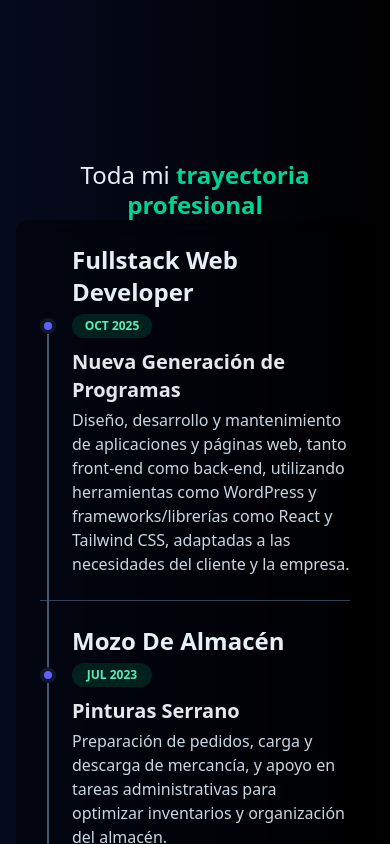
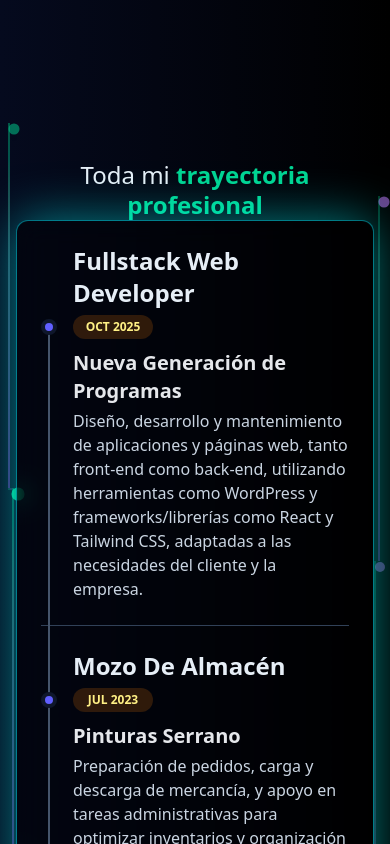
Before and after one commit to alvaroCodeLab/PortfolioWeb, a Next.js app: page / in a window 390 px wide. Shown: the part 940-1784 px from the top of the page. Built offline with nearby package versions, Linux system fonts and the light colour scheme.

Commit message:
Se mejoran varios aspectos visuales y de diseño de la página entre ellos los fondos de la sección de skills y about aportando un aspecto mas moderno para los mismos, también se hace un pequeño cambio en el header y en el time-line (diseño).

```diff
--- a/components/About.tsx
+++ b/components/About.tsx
@@ -18,8 +18,111 @@ const About = () => {
   const y = useTransform(scrollYProgress, [0, 0.3], [80, 0]);
   const scale = useTransform(scrollYProgress, [0, 0.3], [0.95, 1]);
 
+  // Nodos de circuito: coordenadas laterales
+  const leftNodes = [
+    { top: "15%", left: "2%" },
+    { top: "40%", left: "3%" },
+    { top: "65%", left: "2%" },
+    { top: "85%", left: "1%" },
+  ];
+
+  const rightNodes = [
+    { top: "20%", left: "97%" },
+    { top: "45%", left: "96%" },
+    { top: "70%", left: "97%" },
+    { top: "90%", left: "95%" },
+  ];
+
+  // Función para dibujar líneas entre nodos (estilo PCB)
+  const renderLines = (nodes: { top: string; left: string }[]) => {
+    const lines = [];
+    for (let i = 0; i < nodes.length - 1; i++) {
+      const start = nodes[i];
+      const end = nodes[i + 1];
+      lines.push(
+        <motion.div
+          key={i}
+          className="absolute bg-linear-to-b from-emerald-500/50 to-purple-500/40"
+          style={{
+            left: start.left,
+            top: start.top,
+            width: "2px",
+            height: `calc(${parseInt(end.top) - parseInt(start.top)}%)`,
+          }}
+          animate={{ opacity: [0.3, 1, 0.3] }}
+          transition={{
+            duration: 1 + Math.random() * 1.5,
+            repeat: Infinity,
+            repeatType: "loop",
+          }}
+        />
+      );
+      // Línea horizontal para dar ángulo 90°
+      lines.push(
+        <motion.div
+          key={`${i}-h`}
+          className="absolute bg-linear-to-r from-emerald-500/50 to-purple-500/40"
+          style={{
+            top: end.top,
+            left: start.left,
+            width: `calc(${parseInt(end.left) - parseInt(start.left)}%)`,
+            height: "2px",
+          }}
+          animate={{ opacity: [0.3, 1, 0.3] }}
+          transition={{
+            duration: 1 + Math.random() * 1.5,
+            repeat: Infinity,
+            repeatType: "loop",
+            delay: 0.3,
+          }}
+        />
+      );
+    }
+    return lines;
+  };
+
   return (
     <section id="about" ref={ref} className="relative w-full pt-24 z-30">
+      {/* Fondo tipo tarjeta electrónica */}
+      <div className="absolute inset-0 -z-10 pointer-events-none">
+        {/* Líneas entre nodos estilo PCB */}
+        {renderLines(leftNodes)}
+        {renderLines(rightNodes)}
+
+        {/* Nodos laterales izquierdo */}
+        {leftNodes.map((node, i) => (
+          <motion.div
+            key={`l-${i}`}
+            className="absolute w-3 h-3 rounded-full bg-emerald-400 shadow-lg"
+            style={{ top: node.top, left: node.left }}
+            animate={{ opacity: [0.3, 1, 0.3], scale: [0.8, 1.2, 0.8] }}
+            transition={{
+              duration: 1.5 + Math.random(),
+              repeat: Infinity,
+              repeatType: "loop",
+              delay: i * 0.3,
+            }}
+          />
+        ))}
+
+        {/* Nodos laterales derecho */}
+        {rightNodes.map((node, i) => (
+          <motion.div
+            key={`r-${i}`}
+            className="absolute w-3 h-3 rounded-full bg-purple-400 shadow-lg"
+            style={{ top: node.top, left: node.left }}
+            animate={{ opacity: [0.3, 1, 0.3], scale: [0.8, 1.2, 0.8] }}
+            transition={{
+              duration: 1.5 + Math.random(),
+              repeat: Infinity,
+              repeatType: "loop",
+              delay: i * 0.3,
+            }}
+          />
+        ))}
+      </div>
+
+      {/* Contenido principal */}
       <div className="min-h-[140vh] flex items-center">
         <motion.div style={{ opacity, y, scale }} className="w-full">
           <ContainerPage>
--- a/components/Contact.tsx
+++ b/components/Contact.tsx
@@ -8,30 +8,29 @@ const Contact = () => {
   return (
     <motion.section
       id="contact"
-      className="min-h-screen pt-24 flex items-center relative overflow-hidden"
+      className="min-h-screen pt-24 flex items-center relative overflow-hidden bg-slate-950"
       initial={{ opacity: 0, y: 40, filter: "blur(6px)" }}
       whileInView={{ opacity: 1, y: 0, filter: "blur(0px)" }}
       viewport={{ once: true }}
       transition={{ duration: 0.7 }}
     >
+      {/* Mantener el efecto del cursor */}
       <ContactBackground />
 
       <div className="max-w-7xl mx-auto px-6 w-full relative z-10">
-
-        {/* TITULO */}
+        {/* TÍTULO */}
         <div className="text-center mb-12">
           <h2 className="text-4xl font-bold">
             Ponte en <span className="text-emerald-500">contacto</span>
           </h2>
-
           <p className="text-slate-400 mt-4 max-w-xl mx-auto">
             Si tienes una idea, proyecto o simplemente quieres hablar sobre
             desarrollo web, estaré encantado de escucharte.
           </p>
         </div>
 
+        {/* Formulario de contacto */}
         <ContactForm />
-
       </div>
     </motion.section>
   );
--- a/components/Skills.tsx
+++ b/components/Skills.tsx
@@ -15,7 +15,44 @@ const container: Variants = {
 
 const Skills = () => {
   return (
-    <section id="skills" className="min-h-screen flex items-center pt-24">
+    <section
+      id="skills"
+      className="relative min-h-screen flex items-center pt-24 overflow-hidden"
+    >
+      {/* Fondo animado */}
+      <div className="absolute inset-0 -z-10 pointer-events-none">
+
+        <motion.div
+          className="absolute -bottom-37.5 -left-50 w-150 h-150 rounded-full bg-cyan-500/20 blur-3xl"
+          animate={{
+            x: [-60, 60, -60],
+            y: [0, -40, 0],
+          }}
+          transition={{
+            duration: 12,
+            repeat: Infinity,
+            ease: "easeInOut",
+          }}
+        />
+
+        <motion.div
+          className="absolute -bottom-37.5 -right-50 w-150 h-150 rounded-full bg-purple-500/20 blur-3xl"
+          animate={{
+            x: [60, -60, 60],
+            y: [0, 40, 0],
+          }}
+          transition={{
+            duration: 14,
+            repeat: Infinity,
+            ease: "easeInOut",
+          }}
+        />
+
+        {/* Fade MUCHO más suave */}
+        <div className="absolute bottom-0 w-full h-72 bg-linear-to-b from-transparent via-slate-950/60 to-slate-950" />
+
+      </div>
+
       <div className="max-w-5xl mx-auto px-6 w-full text-center">
         <motion.h2
           className="text-2xl leading-tight text-center md:text-4xl md:mb-5"
@@ -24,7 +61,7 @@ const Skills = () => {
           transition={{ duration: 0.5 }}
           viewport={{ once: true }}
         >
-          Mis <span className="font-bold text-secondary text-emerald-500">Habilidades</span>
+          Mis <span className="font-bold text-emerald-500">Habilidades</span>
         </motion.h2>
 
         <motion.p
--- a/components/header.tsx
+++ b/components/header.tsx
@@ -37,7 +37,7 @@ const Header = () => {
   return (
     <header className="fixed top-0 left-0 w-full z-50 bg-black/50 backdrop-blur-sm">
       <div className="max-w-7xl mx-auto flex items-center justify-between py-4 px-6">
-        <div className="font-bold text-lg">Mi Portfolio</div>
+        <div className="font-bold text-lg">Álvaro Serrano</div>
 
         <nav>
           <ul className="flex gap-6">
--- a/components/time-line.tsx
+++ b/components/time-line.tsx
@@ -5,18 +5,25 @@ const TimeLine = () => {
   return (
     <div className="flex flex-col justify-center">
       <div className="w-full max-w-3xl mx-auto md:pb-40 md:pt-20">
-                {/* Overlay glass container to improve legibility over particles */}
-                <div className="bg-black/40 backdrop-blur-md rounded-xl p-6">
+        {/* Overlay glass container con borde iluminado azul celeste */}
+        <div className="relative rounded-xl p-6 bg-black/40 backdrop-blur-md
+                        before:absolute before:inset-0 before:rounded-xl
+                        before:shadow-[0_0_50px_rgba(0,255,255,0.5)]
+                        before:-z-10
+                        border border-cyan-400/40">
           <div className="-my-6 divide-y divide-slate-700">
             {dataAboutPage.map((data) => (
-                            <motion.div key={data.id} className="relative py-6 pl-8 sm:pl-32 group"
+              <motion.div
+                key={data.id}
+                className="relative py-6 pl-8 sm:pl-32 group"
                 initial={{ opacity: 0, y: 12, filter: 'blur(4px)' }}
                 whileInView={{ opacity: 1, y: 0, filter: 'blur(0px)' }}
                 viewport={{ once: true }}
                 transition={{ duration: 0.5 }}
               >
                 <h3 className="mb-1 text-2xl font-bold sm:mb-0">{data.title}</h3>
-                                <div className="flex flex-col sm:flex-row items-start mb-1
+                <div
+                  className="flex flex-col sm:flex-row items-start mb-1
                              group-last:before:hidden before:absolute
                              before:left-2 sm:before:left-0 before:h-full
                              before:px-px before:bg-slate-600 sm:before:ml-26
@@ -25,8 +32,13 @@ const TimeLine = () => {
                              sm:after:left-0 after:w-2 after:h-2 after:bg-indigo-500
                              after:border-4 after:box-content after:border-slate-900
                              after:rounded-full sm:after:ml-26 after:-translate-x-1/2
-                                            after:translate-y-1.5">
-                                    <time className="sm:absolute left-0 translate-y-0.5 inline-flex items-center justify-center text-xs font-semibold uppercase w-20 h-6 mb-3 sm:mb-0 text-emerald-300 bg-emerald-900/40 rounded-full">{data.date}</time>
+                             after:translate-y-1.5"
+                >
+                  <time
+                    className="sm:absolute left-0 translate-y-0.5 inline-flex items-center justify-center text-xs font-semibold uppercase w-20 h-6 mb-3 sm:mb-0 text-yellow-200 bg-yellow-900/40 rounded-full"
+                  >
+                    {data.date}
+                  </time>
                   <div className="text-xl font-bold text-gray-200">{data.subtitle}</div>
                 </div>
                 <div className="text-slate-300">{data.description}</div>
@@ -37,6 +49,6 @@ const TimeLine = () => {
       </div>
     </div>
   );
-}
+};
 
 export default TimeLine;
```
Also changed, not shown: public/logo.png (added). Lines whose indentation alone changed are shown as unchanged.
